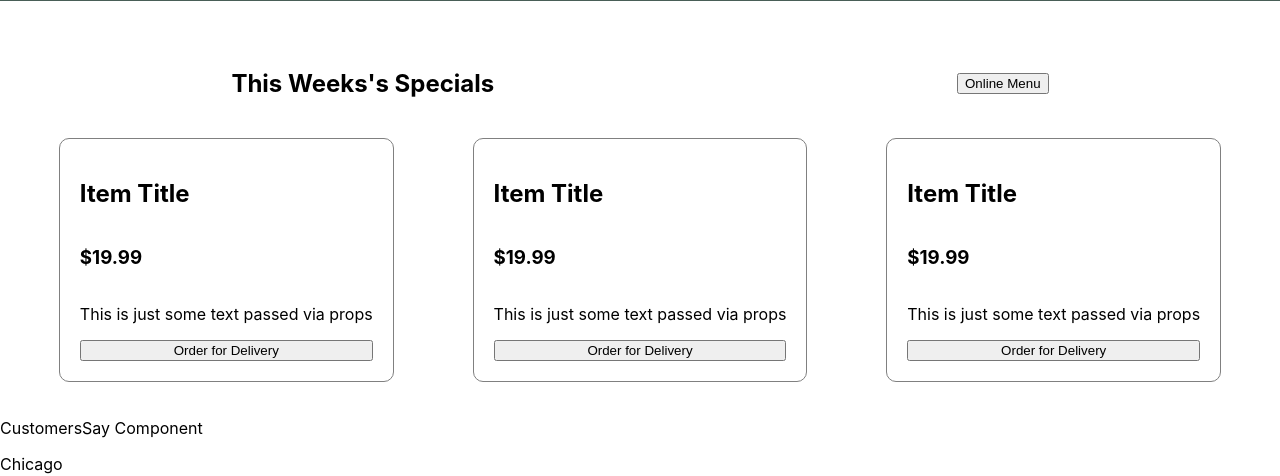
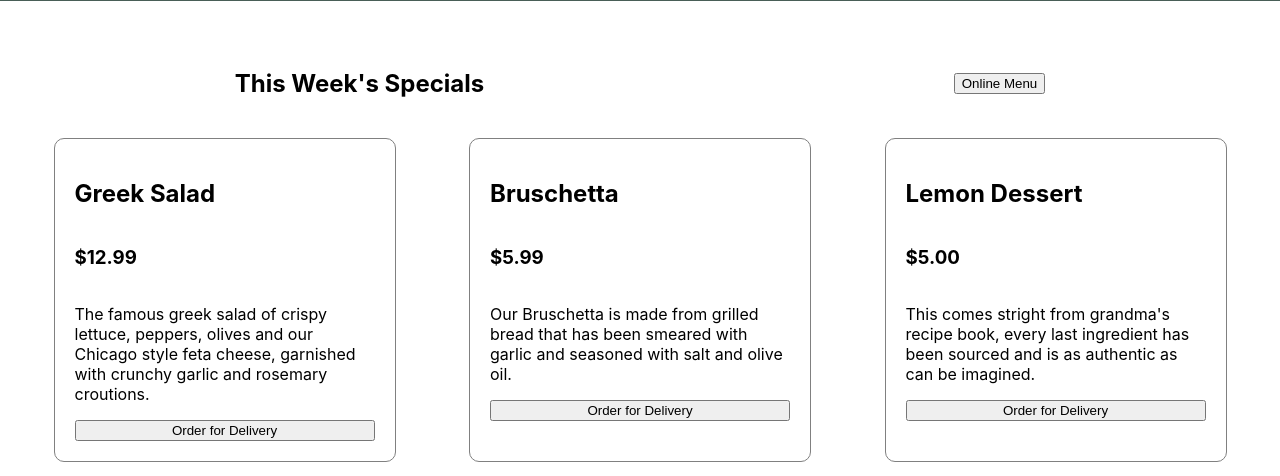
Before and after one commit to webBrah/react, a React (Create React App) app in the folder little-lemon-restaurant/: page / in a window 1280 px wide. Shown: the part 251-727 px from the top of the page. Built offline with nearby package versions, Linux system fonts and the light colour scheme; the HTML template or start-up script is replaced by a standard one.

Commit message:
Specials component update

```diff
--- a/little-lemon-restaurant/src/components/Specials/Specials.jsx
+++ b/little-lemon-restaurant/src/components/Specials/Specials.jsx
@@ -1,5 +1,29 @@
 import Card from './Card';
 import './Specials.css';
+
+const menuItems = [
+  {
+    id: '1',
+    title: 'Greek Salad',
+    price: '$12.99',
+    description:
+      'The famous greek salad of crispy lettuce, peppers, olives and our Chicago style feta cheese, garnished with crunchy garlic and rosemary croutions.',
+  },
+  {
+    id: '2',
+    title: 'Bruschetta',
+    price: '$5.99',
+    description:
+      'Our Bruschetta is made from grilled bread that has been smeared with garlic and seasoned with salt and olive oil.',
+  },
+  {
+    id: '3',
+    title: 'Lemon Dessert',
+    price: '$5.00',
+    description:
+      "This comes stright from grandma's recipe book, every last ingredient has been sourced and is as authentic as can be imagined.",
+  },
+];
 
 export default function Specials(props) {
   return (
@@ -7,7 +31,7 @@ export default function Specials(props) {
       <section className="specials">
         <div className="specials-top">
           <div className="specials-title">
-            <h2>This Weeks's Specials</h2>
+            <h2>This Week's Specials</h2>
           </div>
           <div className="specials-btn">
             <button>Online Menu</button>
@@ -15,25 +39,16 @@ export default function Specials(props) {
         </div>
 
         <div className="card">
-          <Card
-            h2="Item Title"
-            h3="$19.99"
-            p="This is just some text passed via props"
-          />
-          <Card
-            h2="Item Title"
-            h3="$19.99"
-            p="This is just some text passed via props"
-          />
-          <Card
-            h2="Item Title"
-            h3="$19.99"
-            p="This is just some text passed via props"
-          />
+          {menuItems.map((item) => (
+            <Card
+              key={item.id}
+              h2={item.title}
+              h3={item.price}
+              p={item.description}
+            />
+          ))}
         </div>
       </section>
     </>
   );
 }
-
-// need to create CSS file
```
